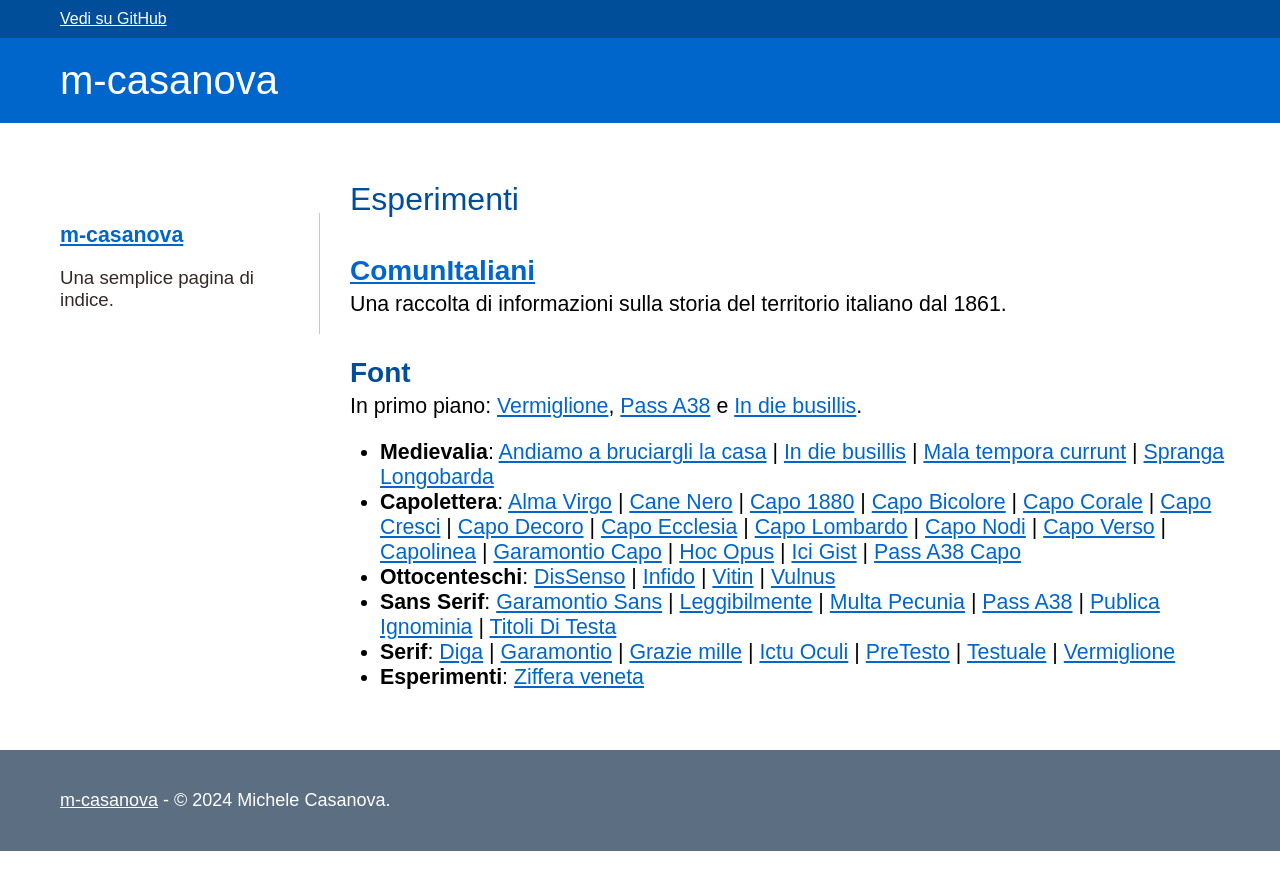
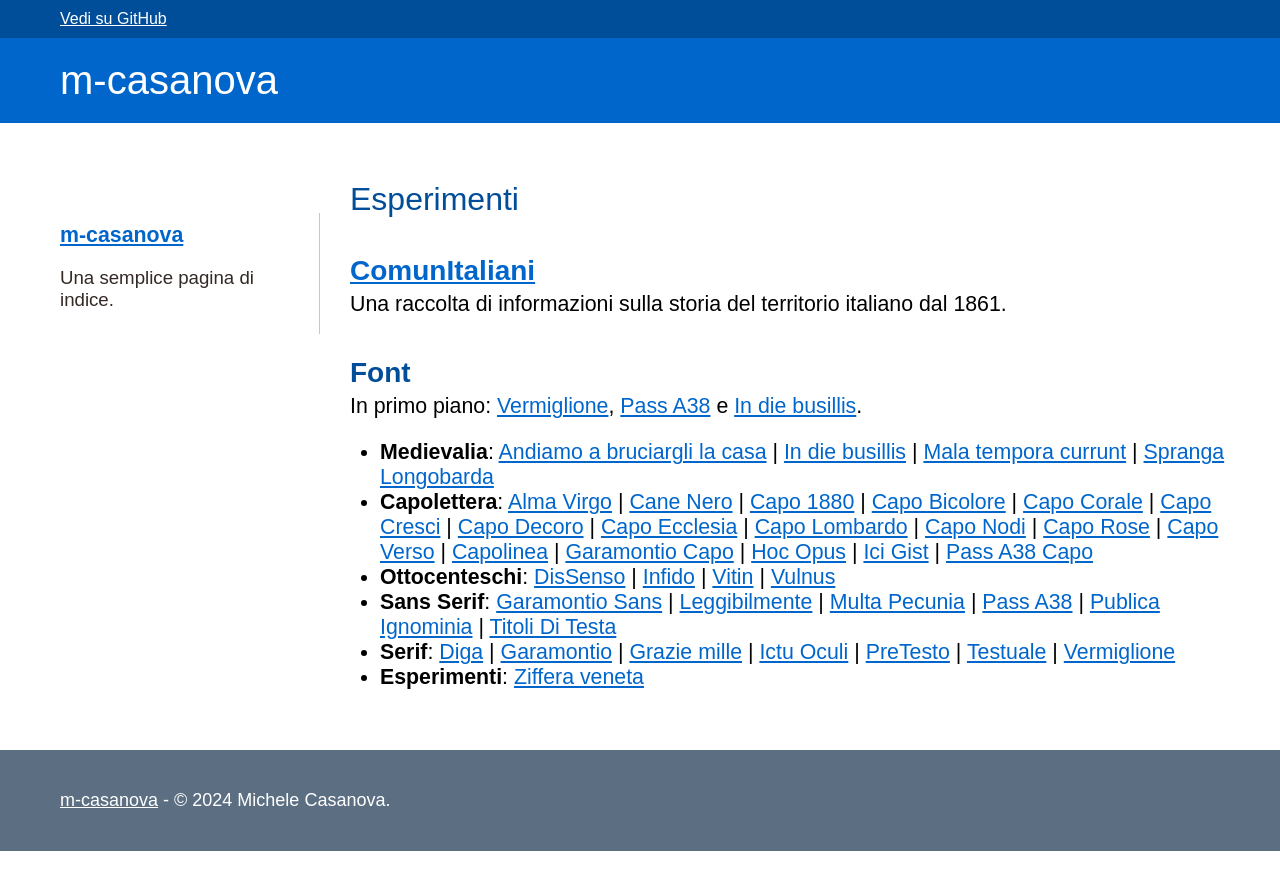
Before and after one commit to m-casanova/m-casanova.github.io, a Jekyll site: the page built from index.md, in a window 1280 px wide. Shown: the top 890 px of the page. Built offline with Jekyll 4.4.1, drawn with Linux system fonts in a browser that asks for light colours; some web fonts are replaced.

Commit message:
+Capo Rose

```diff
--- a/index.md
+++ b/index.md
@@ -29,6 +29,7 @@ In primo piano: [Vermiglione](/Vermiglione), [Pass A38](/Pass-A38) e [In die bus
 [Capo Ecclesia](/CapoEcclesia) |
 [Capo Lombardo](/CapoLombardo) |
 [Capo Nodi](/CapoNodi) |
+[Capo Rose](/CapoRose) |
 [Capo Verso](/CapoVerso) |
 [Capolinea](/Capolinea) |
 [Garamontio Capo](/GaramontioCapo) |
```
